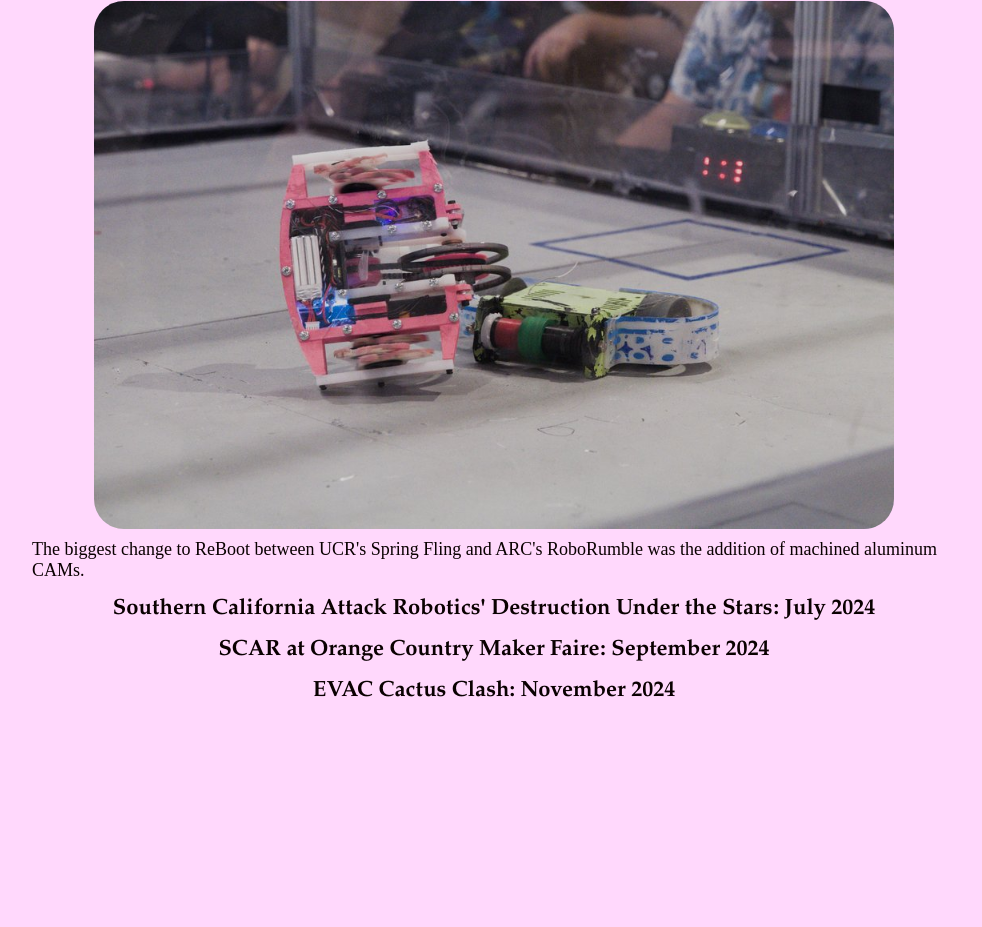
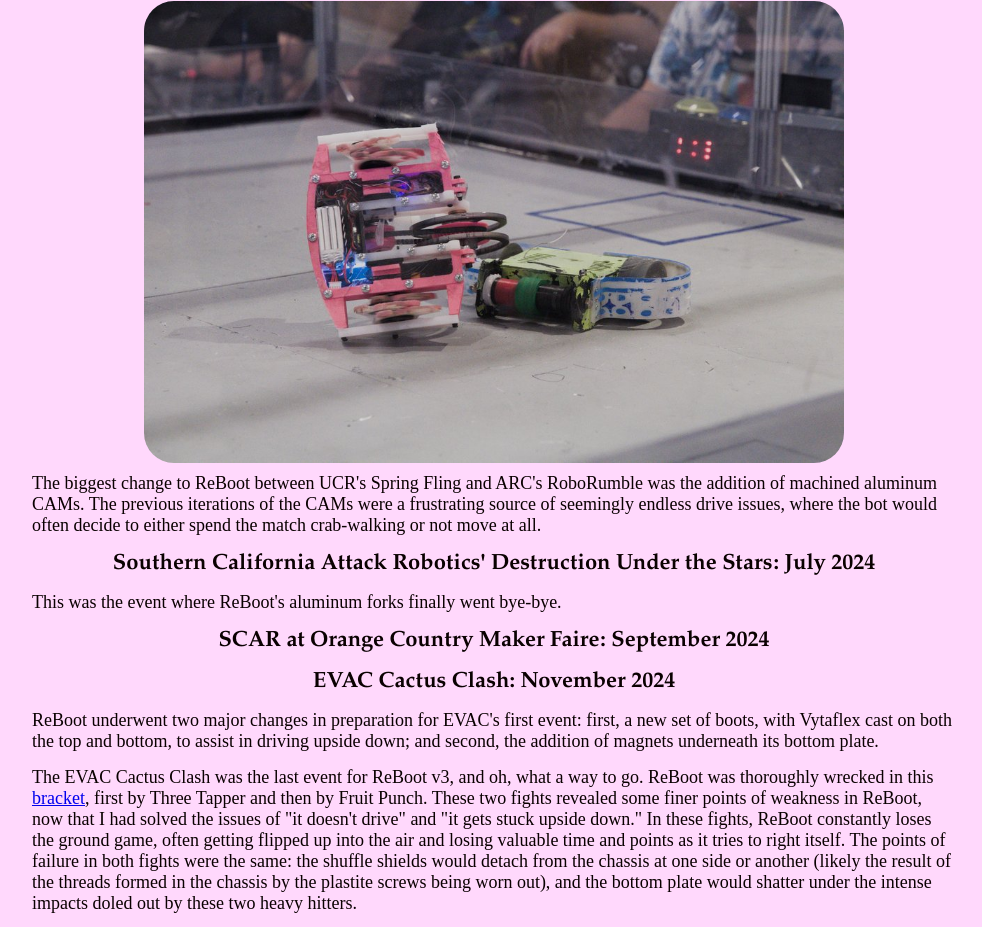
Before and after one commit to starfruwuit/starfruwuit.github.io, a plain HTML site: page ReBoot/RBv3.html in a window 1280 px wide. Shown: the part 992-1919 px from the top of the page, without its empty margins (146-1128 px from the left). Before the commit the page ends 1709 px from the top, so only its background shows below. Drawn offline with Linux system fonts and the light colour scheme.

Commit message:
updated reboot copy

```diff
--- a/ReBoot/RBv3.html
+++ b/ReBoot/RBv3.html
@@ -7,14 +7,16 @@
 <body>
 <a class="a2" href="ReBoot.html">Reboot main page</a>
 <h1>ReBoot v3</h1>
+
 <div style="float:left;">
     <a class="a2" href="RBv2.html">ReBoot v2</a>
 </div>
 <div style="float:right;">
     <a class="a2" href="RBv4.html">ReBoot v4</a>
 </div>
+
 <img src="RBv3.png" alt="picture of ReBoot version 3's CAD model" title="ReBoot v3!">
-<h2>improvements and changes from v2</h2>
+<h2>initial improvements and changes from v2</h2>
 <ol>
     <li>complete redesign of chassis, with decreased width allowing it to be printed in one piece rather than three</li>
     <li>raised weapon motor</li>
@@ -30,16 +32,17 @@
 
 <article>
   <h2>Arizona Robotic Combat RoboRumble: June 2024</h2>
-    <img src="reboot%20upside%20down%20vs%20guacamole.jpg" width="800px;" alt="ReBoot fighting drum spinner Guacamole.
+    <img src="reboot%20upside%20down%20vs%20guacamole.jpg" width="700px;" alt="ReBoot fighting drum spinner Guacamole.
 ReBoot is upside-down, and through its clear polycarbonate bottom plate, its battery, wiring, and a couple of lights
 are visible." title="ReBoot vs. Guacamole">
     <p>The biggest change to ReBoot between UCR's Spring Fling and ARC's RoboRumble was the addition of machined
-        aluminum CAMs. </p>
+        aluminum CAMs. The previous iterations of the CAMs were a frustrating source of seemingly endless drive issues,
+    where the bot would often decide to either spend the match crab-walking or not move at all. </p>
 </article>
 
 <article>
   <h2>Southern California Attack Robotics' Destruction Under the Stars: July 2024</h2>
-
+    <p>This was the event where ReBoot's aluminum forks finally went bye-bye.</P>
 </article>
 
 <article>
@@ -49,6 +52,19 @@ are visible." title="ReBoot vs. Guacamole">
 
 <article>
   <h2>EVAC Cactus Clash: November 2024</h2>
+    <p>ReBoot underwent two major changes in preparation for EVAC's first event: first, a new set of boots, with
+    Vytaflex cast on both the top and bottom, to assist in driving upside down; and second, the addition of magnets
+    underneath its bottom plate.</p>
+    <p>The EVAC Cactus Clash was the last event for ReBoot v3, and oh, what a way to go. ReBoot was thoroughly wrecked
+    in this <span class="textlink"><a href="https://challonge.com/EVAC_2024">bracket</a></span>,
+    first by Three Tapper and then by Fruit Punch. These two fights revealed some finer points of weakness in
+    ReBoot, now that I had solved the issues of "it doesn't drive" and "it gets stuck upside down." In these fights,
+    ReBoot constantly loses the ground game, often getting flipped up into the air and losing valuable time and points
+    as it tries to right itself. The points of failure in both fights were the same: the shuffle shields would detach
+    from the chassis at one side or another (likely the result of the threads formed in the chassis by the plastite
+    screws being worn out), and the bottom plate would shatter under the intense impacts doled out by these two
+    heavy hitters.</p>
+
 
 </article>
 
```
Also changed, not shown: ReBoot/RBv4.html (+2 -1 lines).
